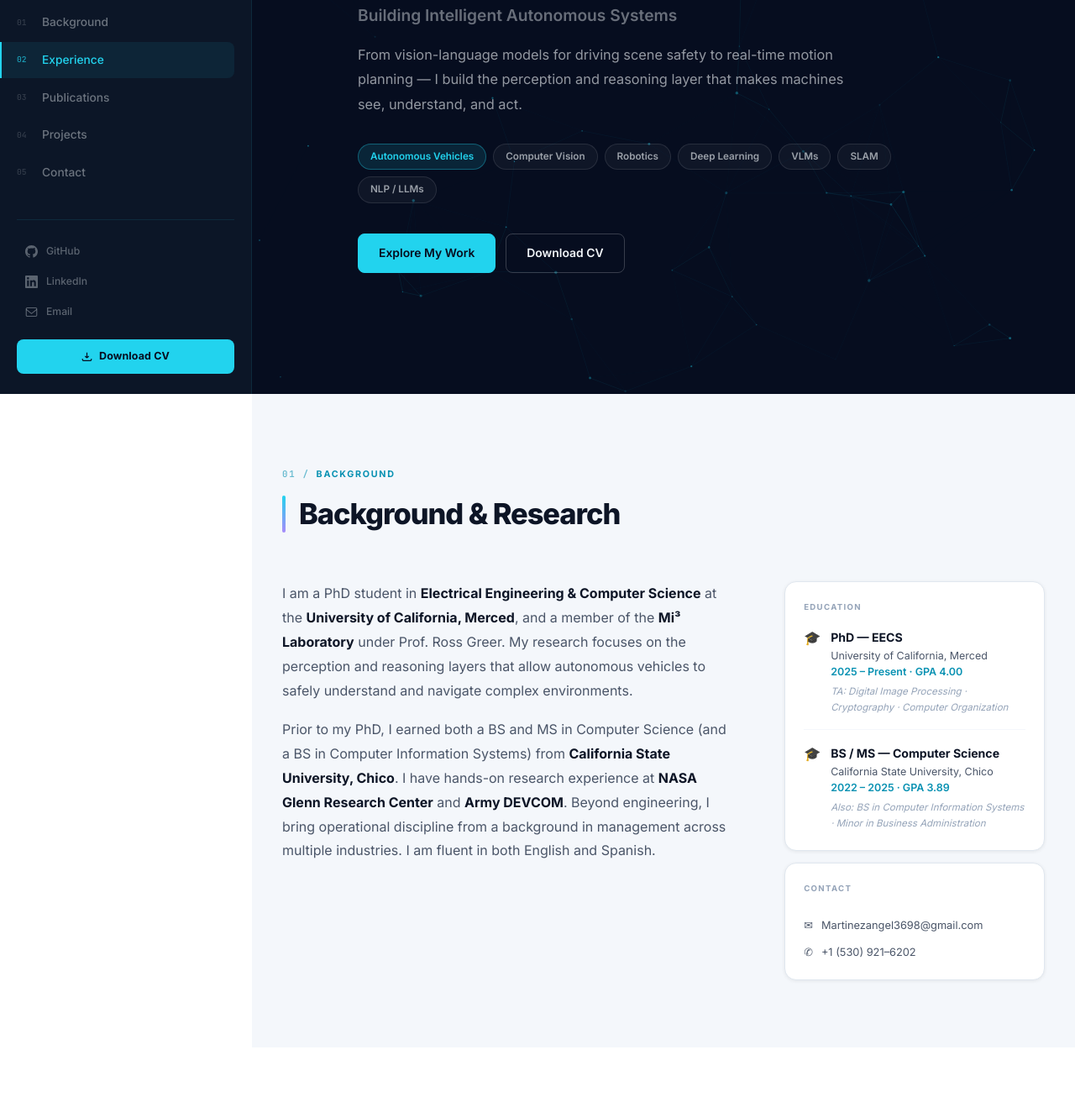
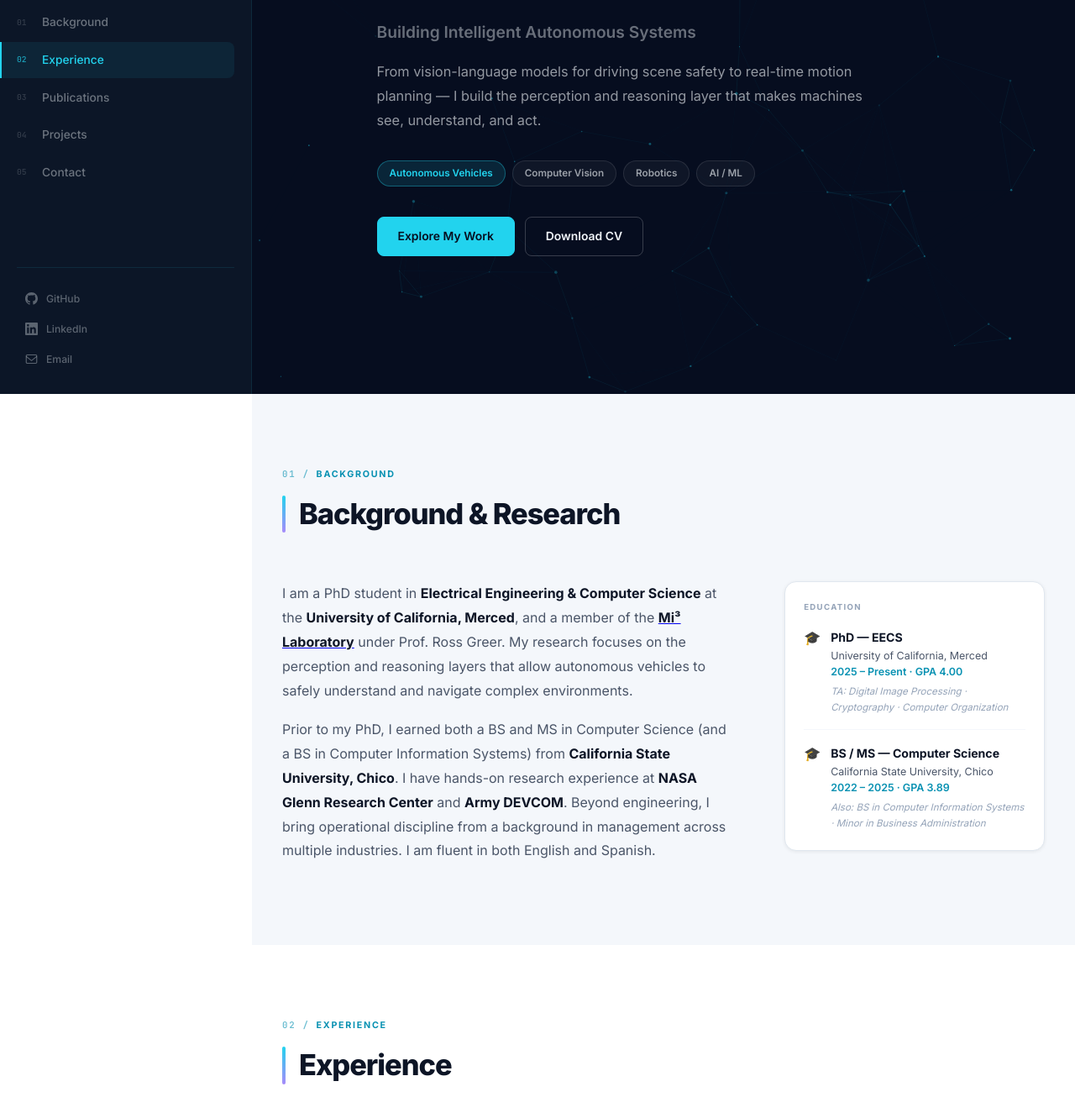
Before and after one commit to amartinez-sanchez/amartinez-sanchez.github.io, a plain HTML site: page index.html in a window 1280 px wide. Shown: the part 331-1662 px from the top of the page at 84% size. Drawn offline with Linux system fonts and the light colour scheme.

Commit message:
Remove sidebar CV button and link Mi³ Laboratory

```diff
--- a/index.html
+++ b/index.html
@@ -48,10 +48,6 @@
                     Email
                 </a>
             </div>
-            <a href="AMartinezSanchez-CV.pdf" class="sidebar-cv-btn" target="_blank">
-                <svg width="13" height="13" fill="none" viewBox="0 0 24 24" stroke="currentColor" stroke-width="2.2"><path d="M12 15V3m0 12-4-4m4 4 4-4M2 17l.621 2.485A2 2 0 0 0 4.561 21h14.878a2 2 0 0 0 1.94-1.515L22 17"/></svg>
-                Download CV
-            </a>
         </div>
     </aside>
 
@@ -77,10 +73,7 @@
                     <span class="tag tag-primary">Autonomous Vehicles</span>
                     <span class="tag">Computer Vision</span>
                     <span class="tag">Robotics</span>
-                    <span class="tag">Deep Learning</span>
-                    <span class="tag">VLMs</span>
-                    <span class="tag">SLAM</span>
-                    <span class="tag">NLP / LLMs</span>
+                    <span class="tag">AI / ML</span>
                 </div>
                 <div class="hero-btns">
                     <a href="#about" class="btn primary">Explore My Work</a>
@@ -96,7 +89,7 @@
                 <h2 class="section-title">Background &amp; Research</h2>
                 <div class="about-grid">
                     <div class="about-text">
-                        <p>I am a PhD student in <strong>Electrical Engineering &amp; Computer Science</strong> at the <strong>University of California, Merced</strong>, and a member of the <strong>Mi&sup3; Laboratory</strong> under Prof. Ross Greer. My research focuses on the perception and reasoning layers that allow autonomous vehicles to safely understand and navigate complex environments.</p>
+                        <p>I am a PhD student in <strong>Electrical Engineering &amp; Computer Science</strong> at the <strong>University of California, Merced</strong>, and a member of the <a href="https://mi3-lab.github.io/" target="_blank" rel="noopener"><strong>Mi&sup3; Laboratory</strong></a> under Prof. Ross Greer. My research focuses on the perception and reasoning layers that allow autonomous vehicles to safely understand and navigate complex environments.</p>
                         <p>Prior to my PhD, I earned both a BS and MS in Computer Science (and a BS in Computer Information Systems) from <strong>California State University, Chico</strong>. I have hands-on research experience at <strong>NASA Glenn Research Center</strong> and <strong>Army DEVCOM</strong>. Beyond engineering, I bring operational discipline from a background in management across multiple industries. I am fluent in both English and Spanish.</p>
                     </div>
                     <div class="about-sidebar">
@@ -120,17 +113,6 @@
                                     <div class="edu-detail">Also: BS in Computer Information Systems &middot; Minor in Business Administration</div>
                                 </div>
                             </div>
-                        </div>
-                        <div class="info-card contact-card">
-                            <h3>Contact</h3>
-                            <a href="mailto:Martinezangel3698@gmail.com" class="contact-item">
-                                <span class="contact-icon">&#9993;</span>
-                                <span>Martinezangel3698@gmail.com</span>
-                            </a>
-                            <a href="tel:+15309216202" class="contact-item">
-                                <span class="contact-icon">&#9990;</span>
-                                <span>+1 (530) 921&ndash;6202</span>
-                            </a>
                         </div>
                     </div>
                 </div>
@@ -235,29 +217,16 @@
                             <div class="pub-body">
                                 <div class="pub-meta">
                                     <span class="pub-tag">IEEE ITSC 2026</span>
-                                    <span class="pub-venue pub-under-review">Under Review</span>
+                                    <span class="pub-venue">Naples, Italy</span>
                                 </div>
                                 <h4>Vision-Language Work Zone Intelligence for Safety-Critical Speed Regulation of Mixed-Autonomy Vehicles in Dynamic Environments</h4>
                                 <p class="pub-authors"><strong>A. Martinez-Sanchez</strong>, K. Ng, W. Maia, L. Fleig, M. Keskar, E. Maquiling, Y. Tandon, P. Roy, M. M. Trivedi, and R. Greer</p>
                             </div>
                         </div>
 
-                        <!-- presort b -->
+                        <!-- presort c -->
                         <div class="pub-item">
                             <div class="pub-num mono">02</div>
-                            <div class="pub-body">
-                                <div class="pub-meta">
-                                    <span class="pub-tag">IEEE ITSC 2026</span>
-                                    <span class="pub-venue pub-under-review">Under Review</span>
-                                </div>
-                                <h4>Automated Data Curation Using GPS &amp; NLP to Generate Instruction-Action Pairs for Autonomous Vehicle Vision-Language Navigation Datasets</h4>
-                                <p class="pub-authors"><strong>A. Martinez-Sanchez</strong>, E. Maquiling, J. G. Tapia Lopez, G. Roque, and R. Greer</p>
-                            </div>
-                        </div>
-
-                        <!-- presort c -->
-                        <div class="pub-item">
-                            <div class="pub-num mono">03</div>
                             <div class="pub-body">
                                 <div class="pub-meta">
                                     <span class="pub-tag">ESV 2026</span>
@@ -270,7 +239,7 @@
 
                         <!-- presort d -->
                         <div class="pub-item">
-                            <div class="pub-num mono">04</div>
+                            <div class="pub-num mono">03</div>
                             <div class="pub-body">
                                 <div class="pub-meta">
                                     <span class="pub-tag">ESV 2026</span>
@@ -283,7 +252,7 @@
 
                         <!-- presort e -->
                         <div class="pub-item">
-                            <div class="pub-num mono">05</div>
+                            <div class="pub-num mono">04</div>
                             <div class="pub-body">
                                 <div class="pub-meta">
                                     <span class="pub-tag">IEEE IV 2026</span>
@@ -296,7 +265,7 @@
 
                         <!-- no presort -->
                         <div class="pub-item">
-                            <div class="pub-num mono">06</div>
+                            <div class="pub-num mono">05</div>
                             <div class="pub-body">
                                 <div class="pub-meta">
                                     <span class="pub-tag">IEEE AReC 2026</span>
@@ -309,7 +278,7 @@
 
                         <!-- no presort -->
                         <div class="pub-item">
-                            <div class="pub-num mono">07</div>
+                            <div class="pub-num mono">06</div>
                             <div class="pub-body">
                                 <div class="pub-meta">
                                     <span class="pub-tag">CSU Conference 2024</span>
```
